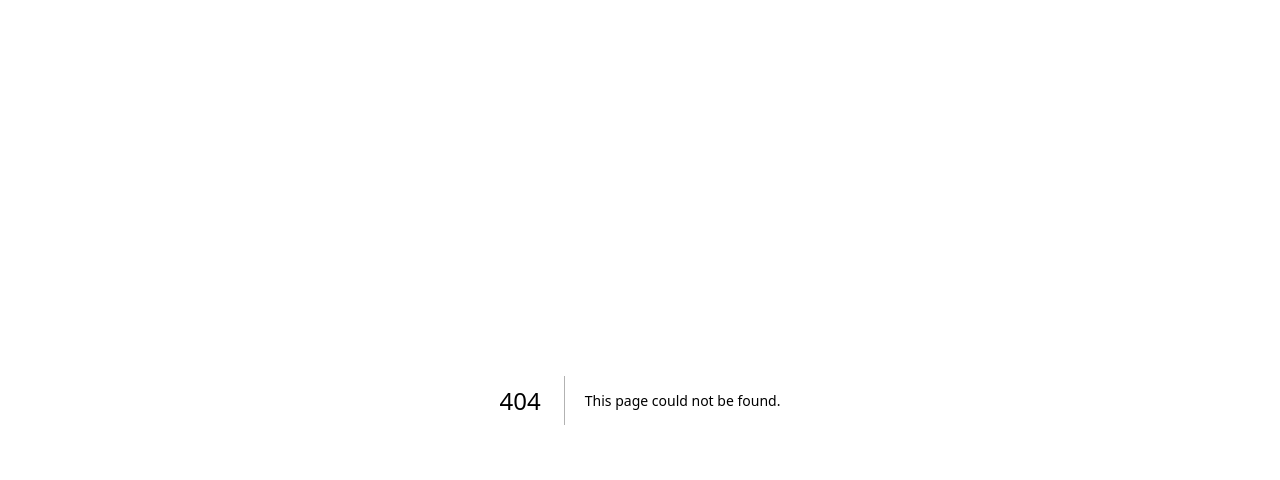
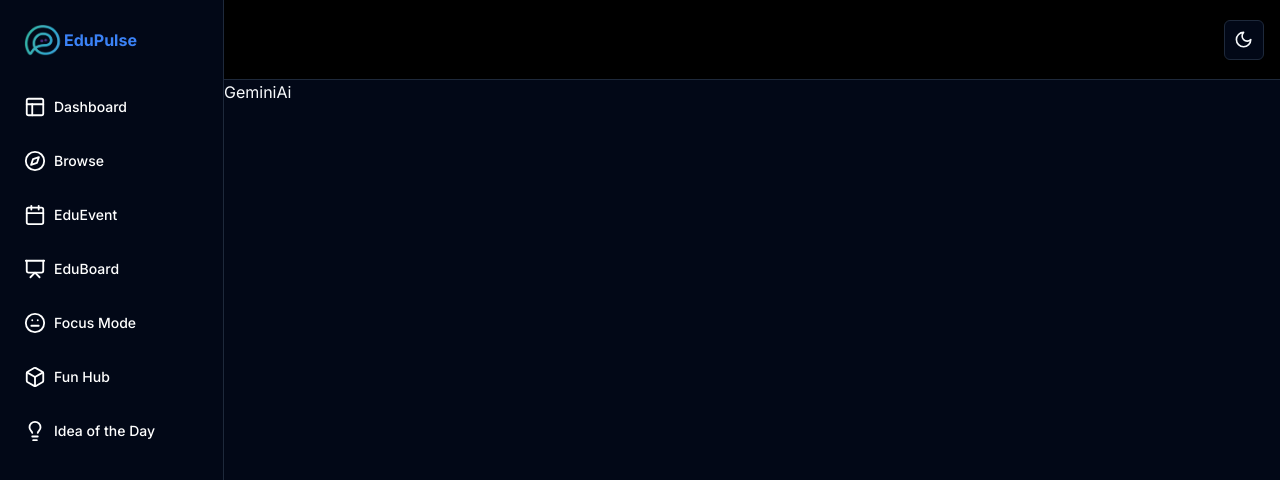
Before and after one commit to Prathamesh-chougale-17/Edu-Tech, a Next.js app: page /ai in a window 1280 px wide. Before the commit this address had no page. Shown: the top 480 px of the page. Built offline with nearby package versions, Linux system fonts and the light colour scheme; no server answers.

Commit message:
Refactor AuthLayout and handleAuth function***
***Update file router in core.ts

```diff
--- a/app/(auth)/layout.tsx
+++ b/app/(auth)/layout.tsx
@@ -1,13 +1,7 @@
-const AuthLayout = ({
-  children
-}: {
-  children: React.ReactNode
-}) => {
+const AuthLayout = ({ children }: { children: React.ReactNode }) => {
   return (
-    <div className="h-full flex items-center justify-center">
-      {children}
-    </div>
-   );
-}
+    <div className="h-screen flex items-center justify-center">{children}</div>
+  );
+};
 
 export default AuthLayout;
--- /dev/null
+++ b/app/(dashboard)/(routes)/ai/page.tsx
@@ -0,0 +1,7 @@
+import React from "react";
+
+const GeminiAi = () => {
+  return <div>GeminiAi</div>;
+};
+
+export default GeminiAi;
--- a/app/api/uploadthing/core.ts
+++ b/app/api/uploadthing/core.ts
@@ -16,13 +16,13 @@ const handleAuth = () => {
 export const ourFileRouter = {
   courseImage: f({ image: { maxFileSize: "4MB", maxFileCount: 1 } })
     .middleware(() => handleAuth())
-    .onUploadComplete(() => {}),
+    .onUploadComplete(() => { }),
   courseAttachment: f(["text", "image", "video", "audio", "pdf"])
     .middleware(() => handleAuth())
-    .onUploadComplete(() => {}),
+    .onUploadComplete(() => { }),
   chapterVideo: f({ video: { maxFileCount: 1, maxFileSize: "512GB" } })
     .middleware(() => handleAuth())
-    .onUploadComplete(() => {})
+    .onUploadComplete(() => { })
 } satisfies FileRouter;
 
 export type OurFileRouter = typeof ourFileRouter;
```
